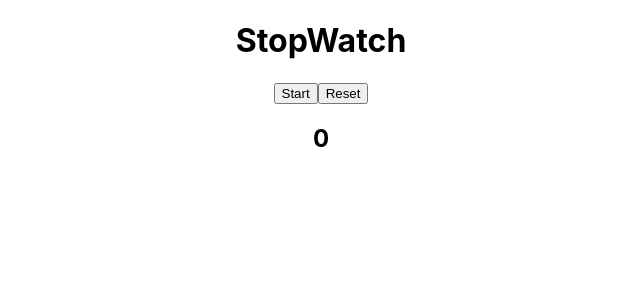
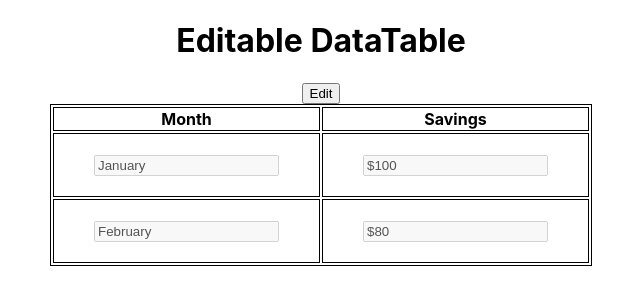
Before and after one commit to satyamchourey/sandbox, a React (Create React App) app: page / in a window 1280 px wide. Shown: the top 304 px of the page, without its empty margins (319-959 px from the left). Built offline with nearby package versions, Linux system fonts and the light colour scheme.

Commit message:
editable table

```diff
--- a/src/App.css
+++ b/src/App.css
@@ -2,37 +2,13 @@
   text-align: center;
 }
 
-.App-logo {
-  height: 40vmin;
-  pointer-events: none;
+
+table, th, td {
+  border: 1px solid #000000;
+  margin: 0 auto;
 }
 
-@media (prefers-reduced-motion: no-preference) {
-  .App-logo {
-    animation: App-logo-spin infinite 20s linear;
-  }
+td{
+  padding: 20px 40px;
+
 }
-
-.App-header {
-  background-color: #282c34;
-  min-height: 100vh;
-  display: flex;
-  flex-direction: column;
-  align-items: center;
-  justify-content: center;
-  font-size: calc(10px + 2vmin);
-  color: white;
-}
-
-.App-link {
-  color: #61dafb;
-}
-
-@keyframes App-logo-spin {
-  from {
-    transform: rotate(0deg);
-  }
-  to {
-    transform: rotate(360deg);
-  }
-}
--- a/src/App.js
+++ b/src/App.js
@@ -1,28 +1,12 @@
-import { useState, useEffect } from 'react';
-import './App.css';
+import DataTable from "./Components/DataTable";
+import StopWatch from "./Components/StopWatch";
+
 export default function App() {
-
-  const [action, setAction] = useState('Start')
-  const [timer, setTimer] = useState(0)
-
-  useEffect(() => {
-    console.log(action)
-    let startTimer = setInterval(() => {
-    if (action == "Stop") {
-        setTimer(prev => prev +1)
-    }
-    }, 1000);
-    return () => clearInterval(startTimer);
-
-  }, [action])
 
   return (
     <div className='App'>
-      <h1>StopWatch</h1>
-      <button onClick={() => action == 'Start' ? setAction("Stop") : setAction("Start")}>{action}</button>
-      <button onClick={() => {setAction('Start') ; setTimer(0)}}>Reset</button>
-
-      <h2>{timer}</h2>
+      {/* <StopWatch/> */}
+      <DataTable />
     </div>
   );
 }
--- /dev/null
+++ b/src/Components/DataTable.js
@@ -0,0 +1,50 @@
+import { useEffect, useState } from 'react'
+import '../App.css'
+export default function DataTable() {
+    const [isEditing, setEdit] = useState(false);
+    const [data, setData] = useState([
+        { month: 'January', savings: '$100' },
+        { month: 'February', savings: '$80' },
+    ]);
+
+    const handleChange= (i , key , newVal)=>{
+        let updatedData = [...data]
+        updatedData[i][key] = newVal
+        setData(updatedData)
+    }
+    return (
+        <>
+            <h1>Editable DataTable</h1>
+            <button onClick={() => setEdit(!isEditing)}>{isEditing ? 'Save' : 'Edit'}</button>
+            <table>
+                <thead>
+                    <tr>
+                        <th>Month</th>
+                        <th>Savings</th>
+                    </tr>
+                </thead>
+                <tbody>
+                    {data.map((row, i) => (
+                        <tr key={i}>
+                            <td>
+                                <input
+                                    value={row.month}
+                                    disabled={!isEditing}
+                                    onChange={(e) => handleChange(i, 'month', e.target.value)}
+                                />
+                            </td>
+                            <td>
+                                <input
+                                    value={row.savings}
+                                    disabled={!isEditing}
+                                    onChange={(e) => handleChange(i, 'savings', e.target.value)}
+                                />
+                            </td>
+                        </tr>
+                    ))}
+                </tbody>
+
+            </table>
+        </>
+    )
+}
--- /dev/null
+++ b/src/Components/StopWatch.js
@@ -0,0 +1,28 @@
+import { useState, useEffect } from 'react';
+export default function StopWatch() {
+
+  const [action, setAction] = useState('Start')
+  const [timer, setTimer] = useState(0.00)
+
+  useEffect(() => {
+    console.log(action)
+    let startTimer = setInterval(() => {
+    if (action == "Stop") {
+        setTimer(prev => prev + 10)
+    }
+    }, 10);
+    return () => clearInterval(startTimer);
+
+  }, [action])
+
+  const seconds = (timer / 1000).toFixed(2);
+  return (
+    <div className='App'>
+      <h1>StopWatch</h1>
+      <button onClick={() => action == 'Start' ? setAction("Stop") : setAction("Start")}>{action}</button>
+      <button onClick={() => {setAction('Start') ; setTimer(0)}}>Reset</button>
+
+      <h2>{seconds}</h2>
+    </div>
+  );
+}
```
Also changed, not shown: src/Components/FirstChild.js (deleted, +0 -14 lines), 1 other file (tests, documents, lock files or other folders).
